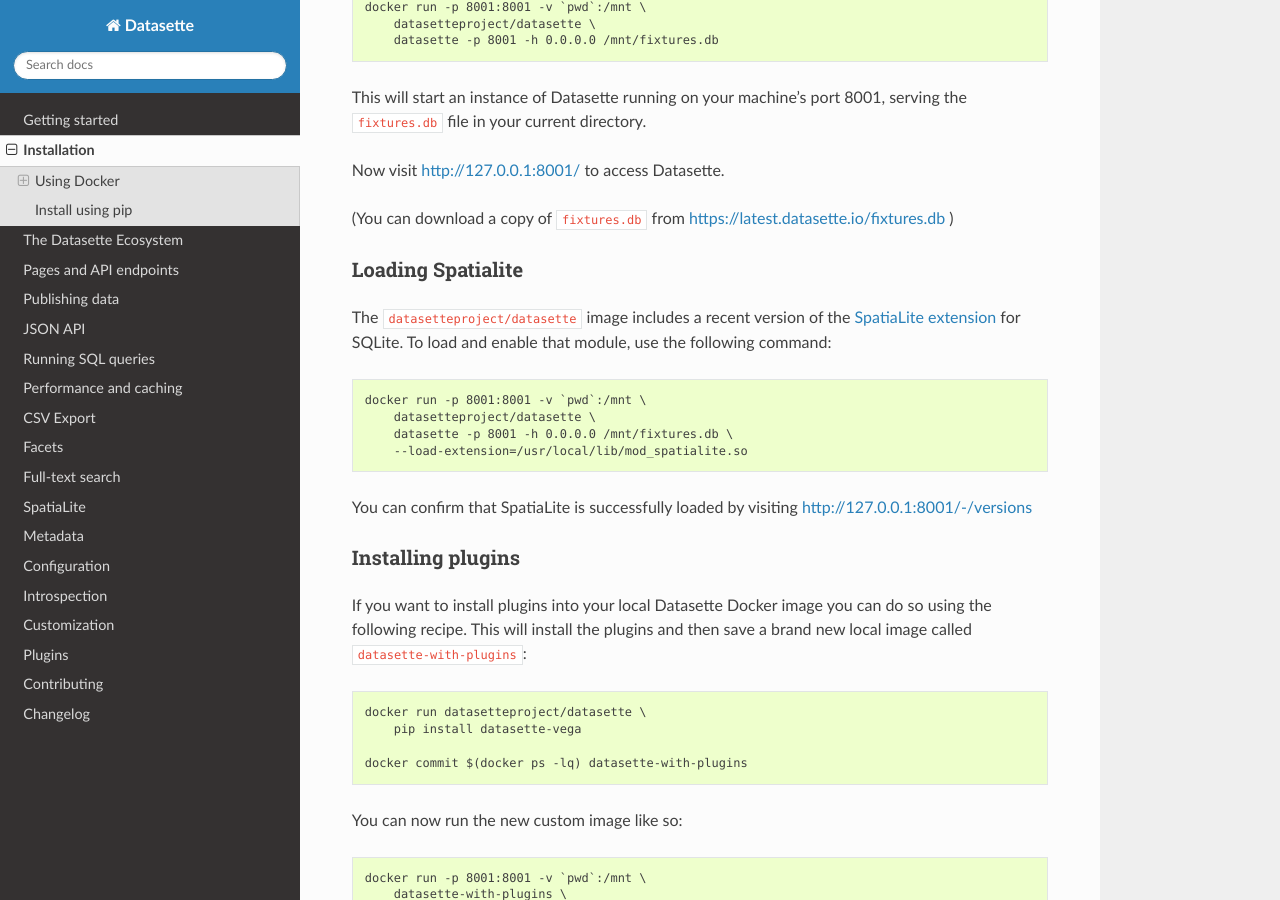
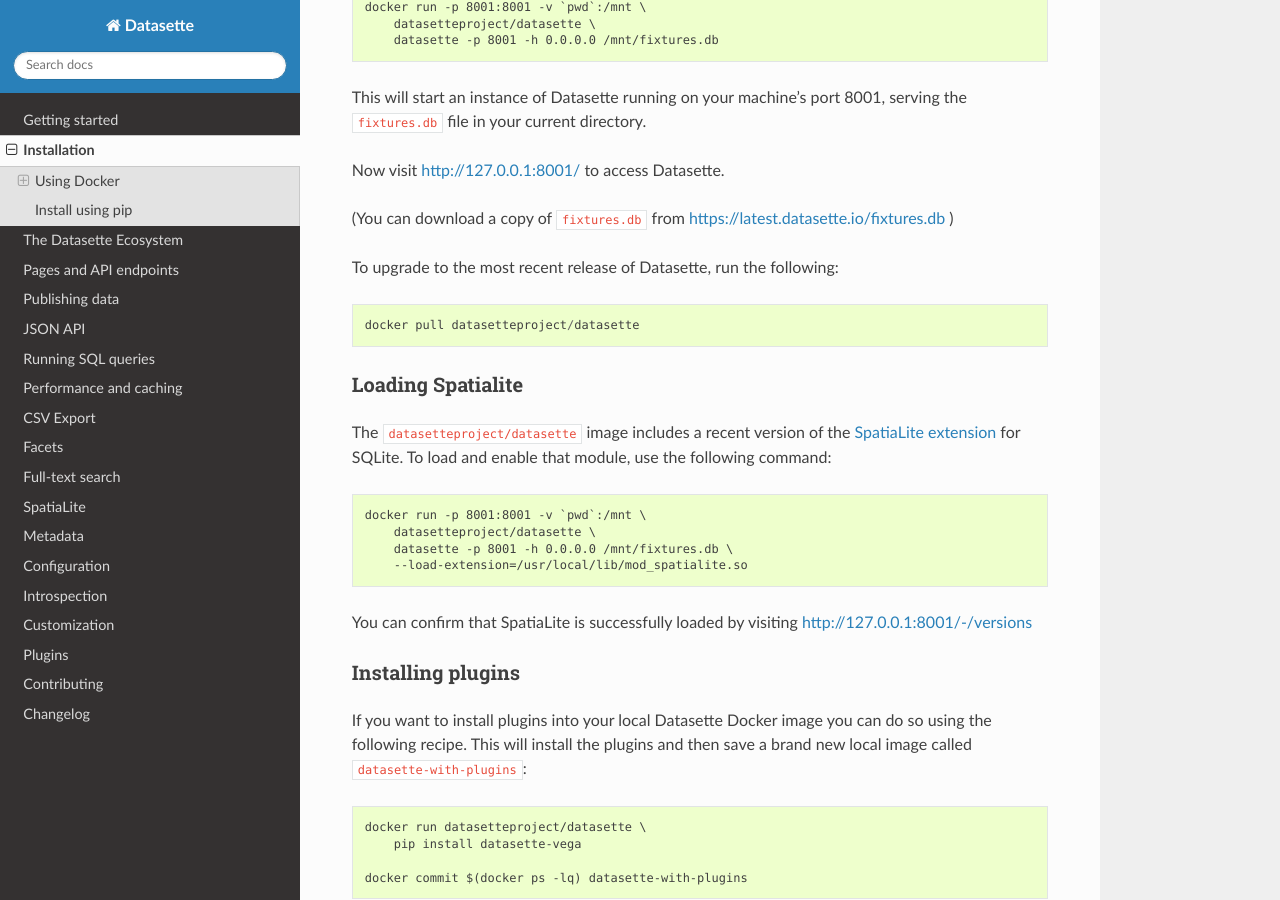
Before and after one commit to simonw/datasette, a Sphinx documentation site: the page built from docs/installation.rst, in a window 1280 px wide and 900 px high, scrolled down 751 px. Built offline with Sphinx 7.4.7 and the Read the Docs theme 2.0.0, drawn with Linux system fonts in a browser that asks for light colours.

Commit message:
How to upgrade using Docker

```diff
--- a/docs/installation.rst
+++ b/docs/installation.rst
@@ -32,6 +32,10 @@
 
 (You can download a copy of ``fixtures.db`` from
 https://latest.datasette.io/fixtures.db )
+
+To upgrade to the most recent release of Datasette, run the following::
+
+    docker pull datasetteproject/datasette
 
 Loading Spatialite
 ~~~~~~~~~~~~~~~~~~
```
